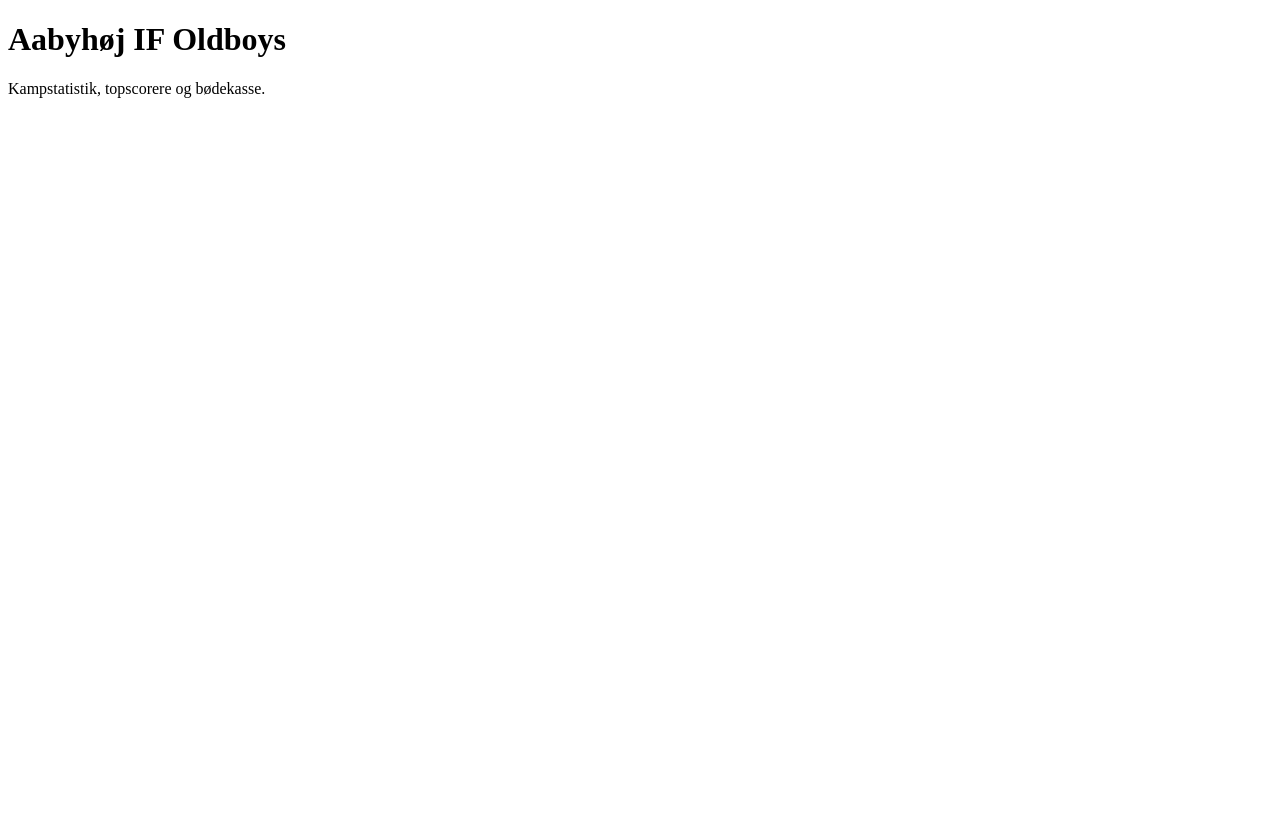
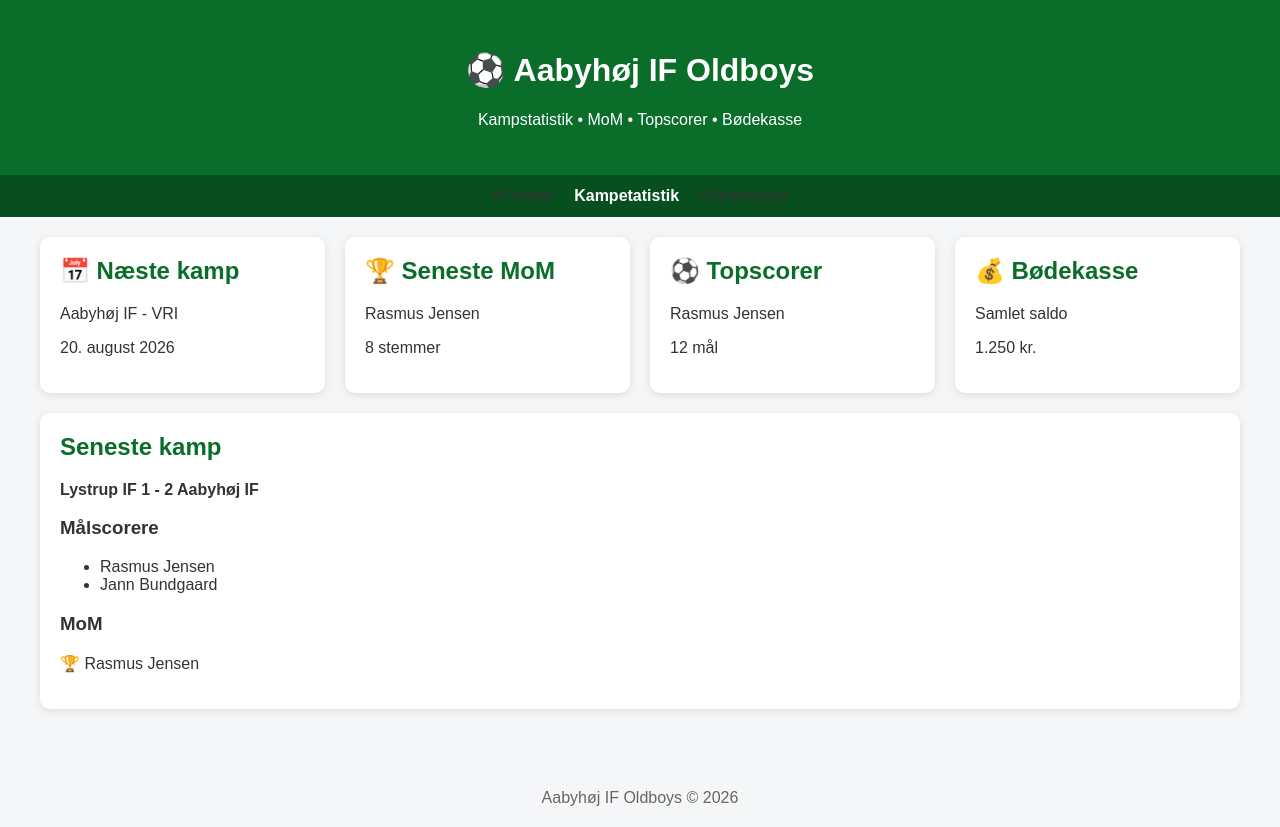
Before and after one commit to duerne10/aabyhojif, a plain HTML site: page index.html in a window 1280 px wide. Before the commit the page ends 800 px from the top, so only its background shows below. Drawn offline with Linux system fonts and the light colour scheme.

Commit message:
Update index.html

```diff
--- a/index.html
+++ b/index.html
@@ -1,10 +1,134 @@
 <!DOCTYPE html>
-<html>
+<html lang="da">
 <head>
-    <title>Aabyhøj IF Oldboys</title>
+<meta charset="UTF-8">
+<meta name="viewport" content="width=device-width, initial-scale=1.0">
+
+<title>Aabyhøj IF Oldboys</title>
+
+<style>
+body {
+    margin: 0;
+    font-family: Arial, sans-serif;
+    background: #f4f6f8;
+    color: #333;
+}
+
+header {
+    background: #0a6d2a;
+    color: white;
+    padding: 30px;
+    text-align: center;
+}
+
+nav {
+    background: #084f1f;
+    padding: 12px;
+    text-align: center;
+}
+
+nav a {
+    color: white;
+    text-decoration: none;
+    margin: 0 15px;
+    font-weight: bold;
+}
+
+.container {
+    max-width: 1200px;
+    margin: auto;
+    padding: 20px;
+}
+
+.card-grid {
+    display: grid;
+    grid-template-columns: repeat(auto-fit,minmax(250px,1fr));
+    gap: 20px;
+}
+
+.card {
+    background: white;
+    border-radius: 10px;
+    padding: 20px;
+    box-shadow: 0 2px 8px rgba(0,0,0,0.1);
+}
+
+.card h2 {
+    margin-top: 0;
+    color: #0a6d2a;
+}
+
+footer {
+    text-align: center;
+    padding: 20px;
+    margin-top: 40px;
+    color: #666;
+}
+</style>
 </head>
+
 <body>
-    <h1>Aabyhøj IF Oldboys</h1>
-    <p>Kampstatistik, topscorere og bødekasse.</p>
+
+<header>
+    <h1>⚽ Aabyhøj IF Oldboys</h1>
+    <p>Kampstatistik • MoM • Topscorer • Bødekasse</p>
+</header>
+
+<nav>
+    #Forside</a>
+    <a href="#">Kampetatistik</a>
+    #Bødekasse</a>
+</nav>
+
+<div class="container">
+
+    <div class="card-grid">
+
+        <div class="card">
+            <h2>📅 Næste kamp</h2>
+            <p>Aabyhøj IF - VRI</p>
+            <p>20. august 2026</p>
+        </div>
+
+        <div class="card">
+            <h2>🏆 Seneste MoM</h2>
+            <p>Rasmus Jensen</p>
+            <p>8 stemmer</p>
+        </div>
+
+        <div class="card">
+            <h2>⚽ Topscorer</h2>
+            <p>Rasmus Jensen</p>
+            <p>12 mål</p>
+        </div>
+
+        <div class="card">
+            <h2>💰 Bødekasse</h2>
+            <p>Samlet saldo</p>
+            <p>1.250 kr.</p>
+        </div>
+
+    </div>
+
+    <div class="card" style="margin-top:20px;">
+        <h2>Seneste kamp</h2>
+        <p><strong>Lystrup IF 1 - 2 Aabyhøj IF</strong></p>
+
+        <h3>Målscorere</h3>
+        <ul>
+            <li>Rasmus Jensen</li>
+            <li>Jann Bundgaard</li>
+        </ul>
+
+        <h3>MoM</h3>
+        <p>🏆 Rasmus Jensen</p>
+    </div>
+
+</div>
+
+<footer>
+    Aabyhøj IF Oldboys © 2026
+</footer>
+
 </body>
 </html>
```
